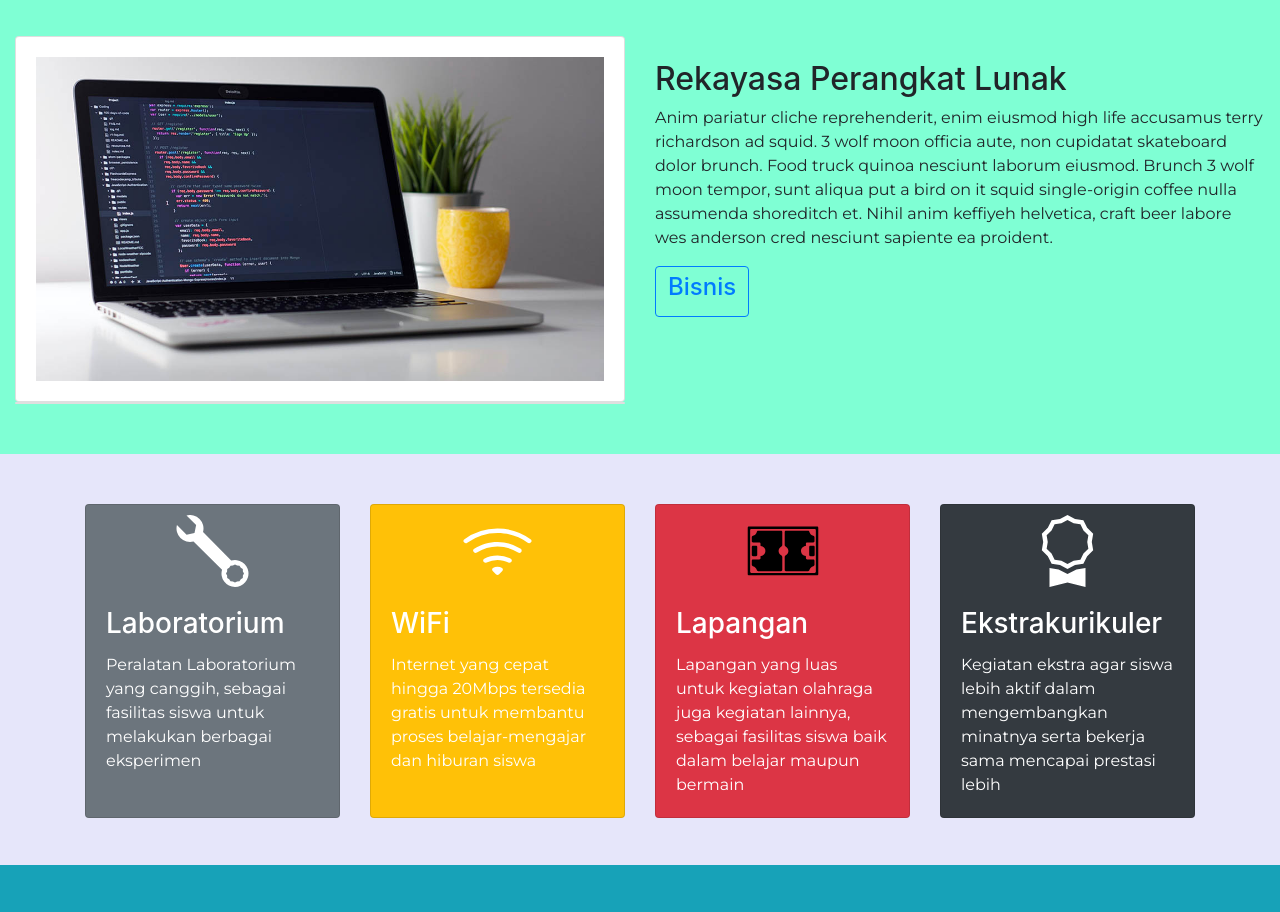
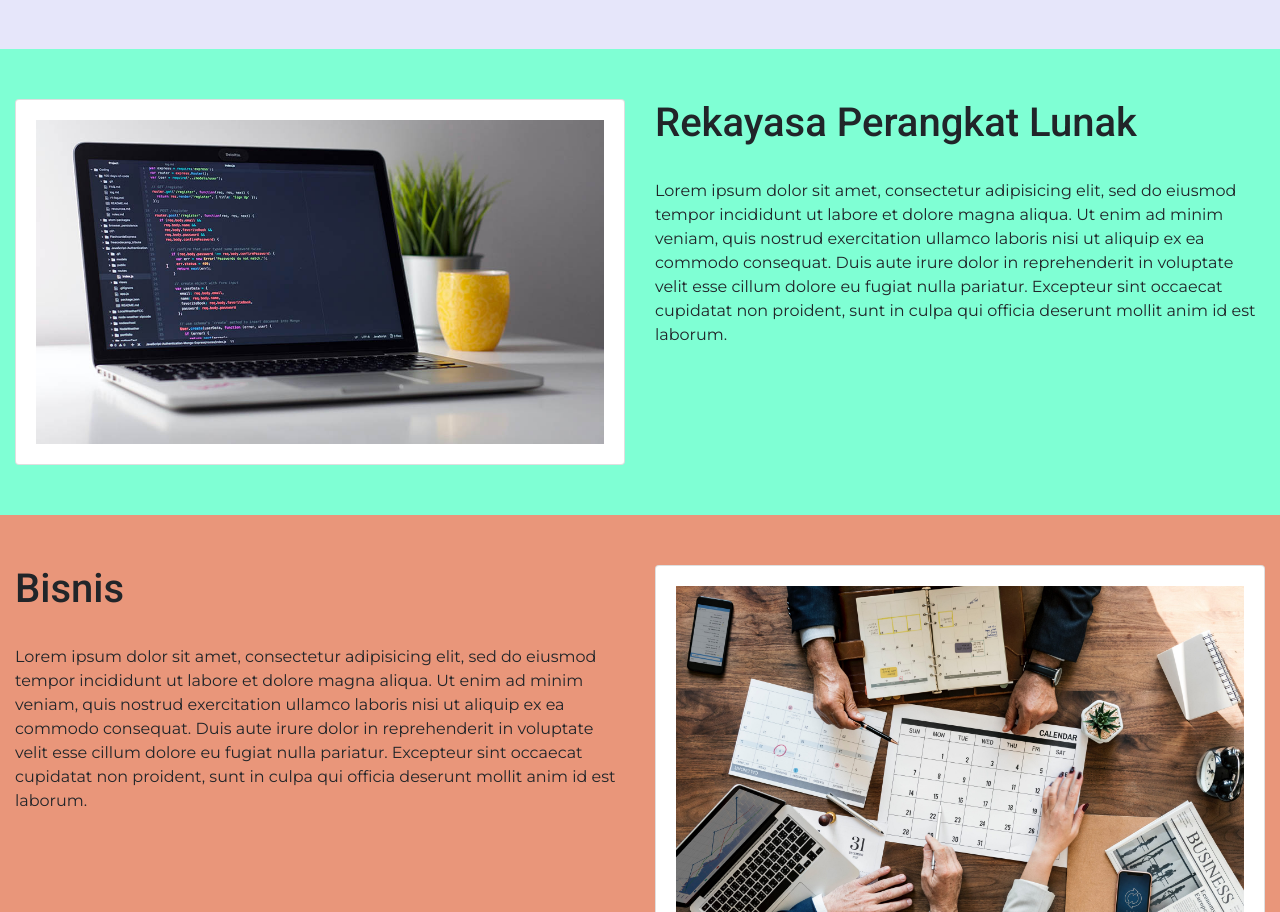
Before and after one commit to rickorinaldy/smkislamalfikri_website, a Django app: page / in a window 1280 px wide. Shown: the part 1126-2038 px from the top of the page. Run offline with Django 3.2, Linux system fonts and the light colour scheme; some libraries are stand-ins or nearby versions.

Commit message:
improve home html view

```diff
--- a/templates/base.html
+++ b/templates/base.html
@@ -21,7 +21,7 @@
 
     {% endblock %}
   </head>
-  <body style="background-color:#E6E6FA;">
+  <body style="background-color:#E6E6FA;position:relative" >
     <nav class="navbar navbar-expand-md navbar-dark bg-info sticky-top">
       <div class="container-fluid">
         <button class="navbar-toggler" type="button" data-toggle="collapse" data-target="#navbarSupportedContent" aria-controls="navbarSupportedContent" aria-expanded="false" aria-label="Toggle navigation">
@@ -30,13 +30,13 @@
         <div class="collapse navbar-collapse col" id="navbarSupportedContent">
           <ul class="navbar-nav mr-auto">
             <li class="nav-item active">
-              <a class="nav-link" href="#">Beranda</a>
+              <a class="nav-link" href="{% url 'home' %}">Beranda</a>
             </li>
             <li class="nav-item">
-              <a class="nav-link" href="#">Jurusan</a>
+              <a class="nav-link" href="#jurusan">Jurusan</a>
             </li>
             <li class="nav-item">
-              <a class="nav-link" href="#">Fasilitas</a>
+              <a class="nav-link" href="#fasilitas">Fasilitas</a>
             </li>
             <li class="nav-item">
               <a class="nav-link" href="#">Dokumentasi</a>
@@ -126,7 +126,7 @@
       </div>
       <div class="container text-center text-muted" style="padding-bottom:20px">
         <p style="color:#DCDCDC">
-          copyright © 2021 - ricko rinaldy
+          copyright © 2021 - Neolaia
         </p>
       </div>
     </footer>
--- a/templates/home.html
+++ b/templates/home.html
@@ -8,17 +8,17 @@
 {% block isi %}
 <div id="carouselExampleSlidesOnly" class="carousel slide" data-bs-ride="carousel">
   <div class="carousel-inner">
-    <div class="carousel-item active" style="max-height:500px">
+    <div class="carousel-item active" style="max-height:450px">
       <img class="img-fluid" src="{% static 'gambar\sekolahan depan.jpg' %}" style="overflow:hidden">
-      <p class="carousel-caption d-flex justify-content-center align-items-bottom">
-        Lorem ipsum dolor sit amet, consectetur adipisicing elit, sed do eiusmod tempor incididunt ut labore et dolore magna aliqua. Ut enim ad minim veniam, quis nostrud exercitation ullamco laboris nisi ut aliquip ex ea commodo consequat. Duis aute irure dolor in reprehenderit in voluptate velit esse cillum dolore eu fugiat nulla pariatur. Excepteur sint occaecat cupidatat non proident, sunt in culpa qui officia deserunt mollit anim id est laborum.
-      </p>
     </div>
   </div>
 </div>
 <div class="container-fluid">
-  <div class="d-flex justify-content-center align-items-center">
-    <h1>SMK ISLAM AL-FIKRI</h1>
+  <div class="jumbotron" style="margin-top:-40px;margin-bottom:-40px">
+    <h1 class="display-4 d-flex justify-content-center">SMK ISLAM AL-FIKRI</h1>
+    <p class="lead d-flex justify-content-center">
+      Sekolah berbasis islam dengan mengedepankan teknologi untuk membangun bisnis yang mumpuni
+    </p>
   </div>
 
   <div class="d-flex justify-content-center align-items-center" style="margin-bottom:50px">
@@ -27,46 +27,39 @@
     </div>
   </div>
 
+  <div id="jurusan"></div>
+
   <div class="row" style="padding-top:50px;padding-bottom:50px;background-color:#7FFFD4">
-    <div class="col-md col-12 " style="max-height:475px">
+    <div class="col-md col-12" style="max-height:475px">
       <div class="card">
-        <div id="img-rpl" class="collapse multi-collapse show">
-          <div class="card-body">
-            <img src="{% static "gambar\komputer.jpg" %}" class="img-fluid" style="max-height:400px">
-          </div>
-        </div>
-      </div>
-      <div class="card">
-        <div id="img-bisnis" class="collapse multi-collapse">
-          <div class="card-body">
-            <img src="{% static "gambar\bisnis.jpg" %}" class="img-fluid" style="max-height:400px">
-          </div>
+        <div class="card-body">
+          <img src="{% static "gambar\komputer.jpg" %}" class="img-fluid" style="max-height:400px;width:auto">
         </div>
       </div>
     </div>
     <div class="col-md col-12" style="max-height:475px">
+      <h1>Rekayasa Perangkat Lunak</h1>
       <br>
-      <div id="teks-rpl" class="collapse multi-collapse show">
-        <h2>Rekayasa Perangkat Lunak</h2>
-        <p>
-          Anim pariatur cliche reprehenderit, enim eiusmod high life accusamus terry richardson ad squid. 3 wolf moon officia aute, non cupidatat skateboard dolor brunch. Food truck quinoa nesciunt laborum eiusmod. Brunch 3 wolf moon tempor, sunt aliqua put a bird on it squid single-origin coffee nulla assumenda shoreditch et. Nihil anim keffiyeh helvetica, craft beer labore wes anderson cred nesciunt sapiente ea proident.
-        </p>
-        <button class="collapse multi-collapse show btn btn-outline-primary" id="link-rpl" data-toggle="collapse" data-target=".multi-collapse" aria-expanded="true" aria-controls="img-rpl teks-rpl link-rpl">
-          <h4>Bisnis</h4>
-        </button>
-      </div>
-      <div id="teks-bisnis" class="collapse multi-collapse">
-        <h2>Bisnis</h2>
-        <p>
-          Anim pariatur cliche reprehenderit, enim eiusmod high life accusamus terry richardson ad squid. 3 wolf moon officia aute, non cupidatat skateboard dolor brunch.
-        </p>
-        <button class="collapse multi-collapse btn btn-outline-primary collapsed" id="link-bisnis" data-toggle="collapse" data-target=".multi-collapse" aria-expanded="false" aria-controls="img-bisnis teks-bisnis link-bisnis">
-          <h4>Rekayasa Perangkat Lunak</h4>
-        </button>
+      <p>Lorem ipsum dolor sit amet, consectetur adipisicing elit, sed do eiusmod tempor incididunt ut labore et dolore magna aliqua. Ut enim ad minim veniam, quis nostrud exercitation ullamco laboris nisi ut aliquip ex ea commodo consequat. Duis aute irure dolor in reprehenderit in voluptate velit esse cillum dolore eu fugiat nulla pariatur. Excepteur sint occaecat cupidatat non proident, sunt in culpa qui officia deserunt mollit anim id est laborum.</p>
+    </div>
+  </div>
+
+  <div class="row" style="padding-top:50px;padding-bottom:50px;background-color:#E9967A">
+    <div class="col-md col-12" style="max-height:475px">
+      <h1>Bisnis</h1>
+      <br>
+      <p>Lorem ipsum dolor sit amet, consectetur adipisicing elit, sed do eiusmod tempor incididunt ut labore et dolore magna aliqua. Ut enim ad minim veniam, quis nostrud exercitation ullamco laboris nisi ut aliquip ex ea commodo consequat. Duis aute irure dolor in reprehenderit in voluptate velit esse cillum dolore eu fugiat nulla pariatur. Excepteur sint occaecat cupidatat non proident, sunt in culpa qui officia deserunt mollit anim id est laborum.</p>
+    </div>
+    <div class="col-md col-12" style="max-height:475px">
+      <div class="card">
+        <div class="card-body">
+          <img src="{% static "gambar\bisnis.jpg" %}" class="img-fluid" style="max-height:400px;width:auto">
+        </div>
       </div>
     </div>
   </div>
-  <div class="container">
+
+  <div id="fasilitas" class="container">
     <div class="row" style="margin-top:50px">
       <div class="col-md col-12" style="margin-bottom:20px">
         <div class="card text-white bg-secondary h-100">
```
